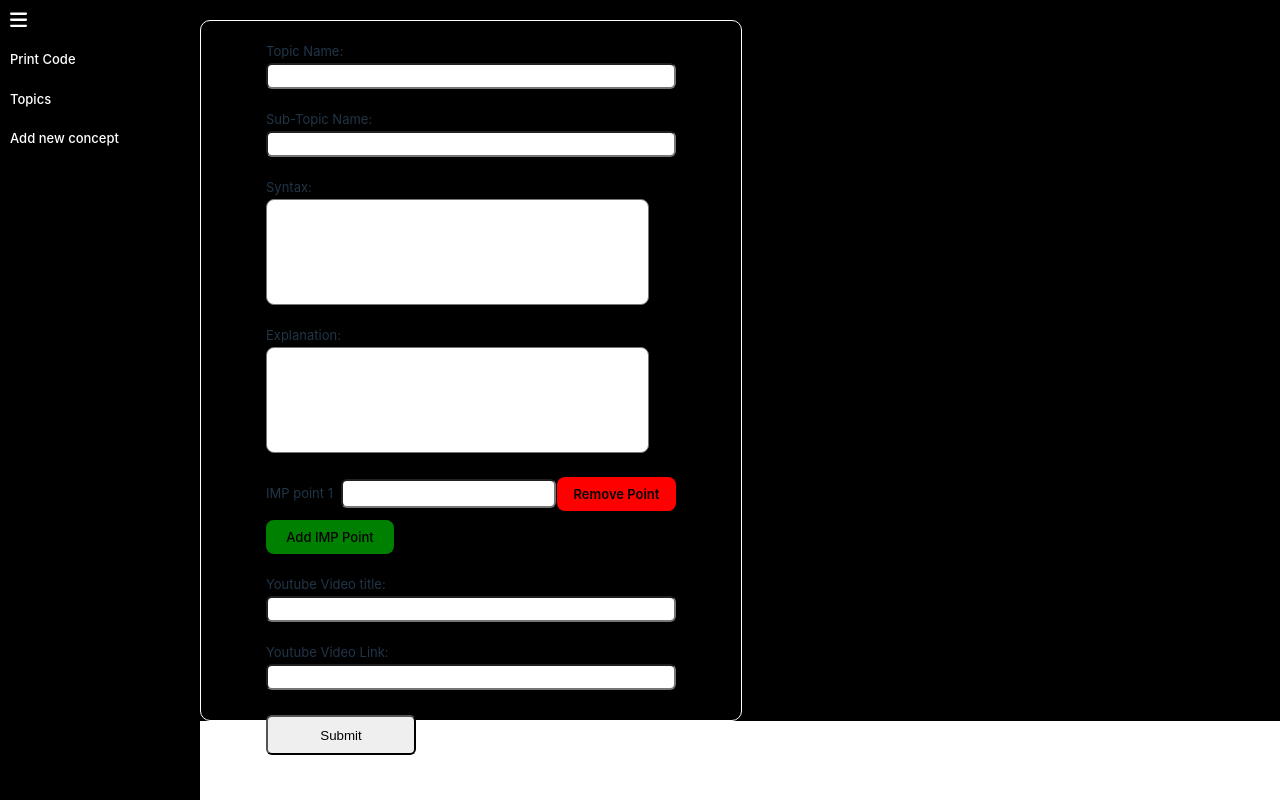
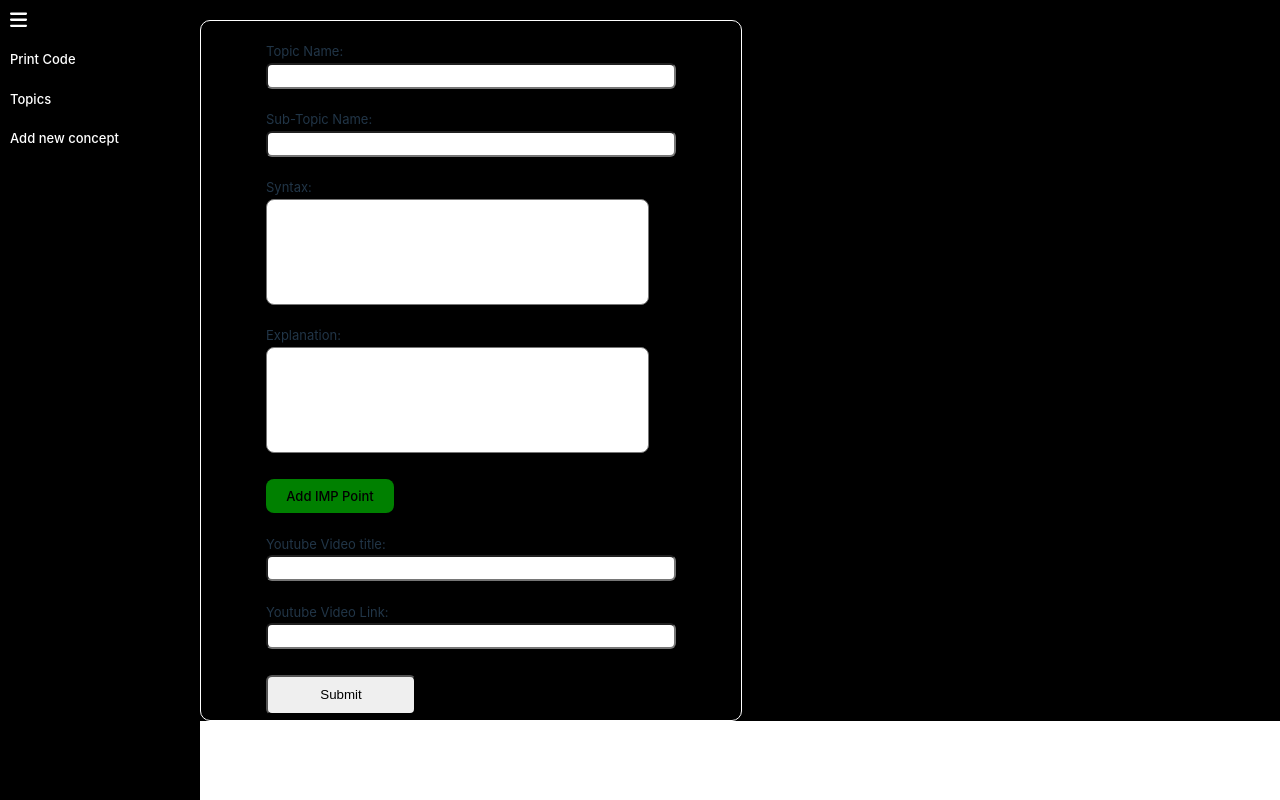
Before and after one commit to randhavevaibhav/JsManual2, a React (Create React App) app: page /JsManual2/addnewconcept in a window 1280 px wide. Built offline with nearby package versions, Linux system fonts and the light colour scheme; a small style sheet from the web is missing.

Commit message:
set the imp points to 0 at start

```diff
--- a/src/components/AddNewConcept.js
+++ b/src/components/AddNewConcept.js
@@ -17,7 +17,7 @@ function AddNewConcept() {
   });
 
   const [IMPInputValues, setIMPInputValues] = useState(['']);
-  const [points, setPoints] = useState(["IMP point 1"]);
+  const [points, setPoints] = useState([]);
   let IMPPointsFlag = true;
   const handleChange = (event) => {
     const { name, value } = event.target;
@@ -271,7 +271,7 @@ function AddNewConcept() {
             />
             <br />
 
-            {points.map((point, index) => (
+            {points.length >0 ?(points.map((point, index) => (
               <div id="IMPPoints-main-container">
                 <div id="IMPPoints-text-container" key={index}>
                   <label>{point}</label>
@@ -287,7 +287,7 @@ function AddNewConcept() {
                     </button>
                   </div>
               </div>
-            ))}
+            ))):""}
 
             <button id="addIMPpointButton" type="button" onClick={()=>{addTextField()}}>
               Add IMP Point
```
